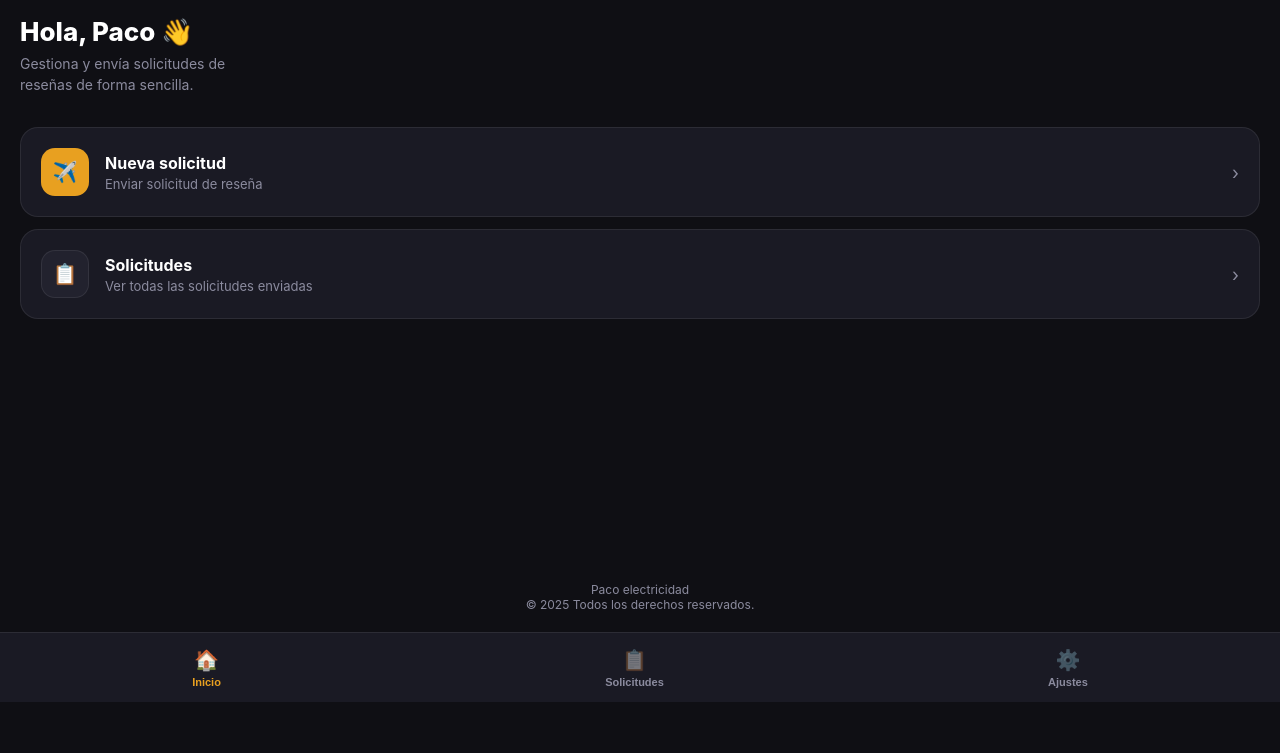
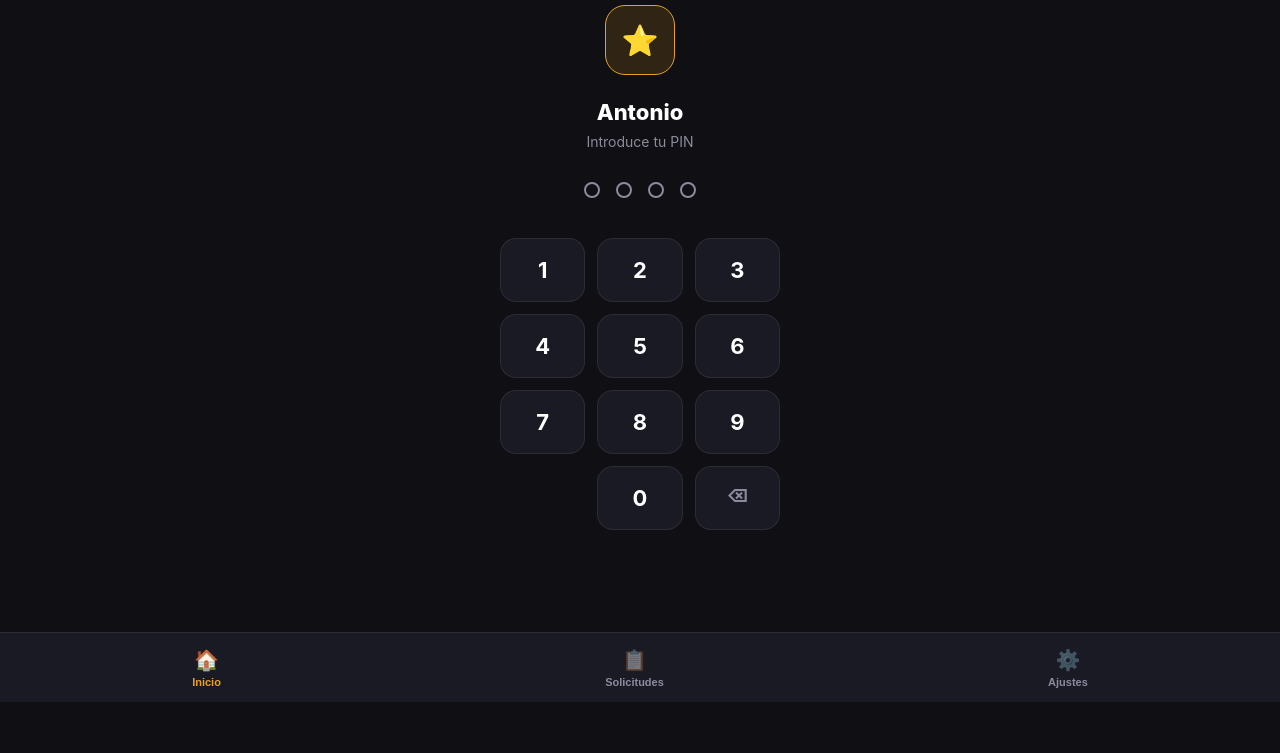
Before and after one commit to infoquintastar-maker/quintastar, a website: page public/index.html in a window 1280 px wide. Shown: the part 98-851 px from the top of the page. Before the commit the page ends 800 px from the top, so only its background shows below. Drawn offline with Linux system fonts and the light colour scheme.

Commit message:
Add PIN input screen and functionality

```diff
--- a/public/index.html
+++ b/public/index.html
@@ -78,9 +78,49 @@
     .nav-label{font-size:11px;color:var(--text-dim);font-weight:600}
     .nav-item.active .nav-icon{opacity:1}
     .nav-item.active .nav-label{color:var(--gold)}
+    .pin-wrap{flex:1;display:flex;flex-direction:column;align-items:center;justify-content:center;padding:40px 24px}
+.pin-logo{width:70px;height:70px;background:var(--gold-dim);border:1.5px solid var(--gold);border-radius:20px;display:flex;align-items:center;justify-content:center;font-size:30px;margin-bottom:24px}
+.pin-title{font-size:22px;font-weight:800;margin-bottom:8px;text-align:center}
+.pin-sub{font-size:14px;color:var(--text-dim);margin-bottom:32px;text-align:center}
+.pin-dots{display:flex;gap:16px;margin-bottom:40px}
+.pin-dot{width:16px;height:16px;border-radius:50%;border:2px solid var(--text-dim);transition:all .15s}
+.pin-dot.filled{background:var(--gold);border-color:var(--gold)}
+.pin-dot.shake{background:#EF4444;border-color:#EF4444}
+.pin-keypad{display:grid;grid-template-columns:repeat(3,1fr);gap:12px;width:100%;max-width:280px}
+.pin-key{padding:18px;background:var(--card);border:1px solid var(--border);border-radius:16px;font-size:22px;font-weight:700;text-align:center;cursor:pointer;-webkit-tap-highlight-color:transparent;user-select:none;transition:transform .1s}
+.pin-key:active{background:var(--card2);transform:scale(0.93)}
+.pin-key.del{font-size:18px;color:var(--text-dim)}
+.pin-empty{background:none !important;border:none !important;cursor:default}
   </style>
 </head>
 <body>
+  <div id="screen-pin" class="screen active">
+  <div class="pin-wrap">
+    <div class="pin-logo">⭐</div>
+    <div class="pin-title">Antonio</div>
+    <div class="pin-sub">Introduce tu PIN</div>
+    <div class="pin-dots">
+      <div class="pin-dot" id="d0"></div>
+      <div class="pin-dot" id="d1"></div>
+      <div class="pin-dot" id="d2"></div>
+      <div class="pin-dot" id="d3"></div>
+    </div>
+    <div class="pin-keypad">
+      <div class="pin-key" onclick="pk('1')">1</div>
+      <div class="pin-key" onclick="pk('2')">2</div>
+      <div class="pin-key" onclick="pk('3')">3</div>
+      <div class="pin-key" onclick="pk('4')">4</div>
+      <div class="pin-key" onclick="pk('5')">5</div>
+      <div class="pin-key" onclick="pk('6')">6</div>
+      <div class="pin-key" onclick="pk('7')">7</div>
+      <div class="pin-key" onclick="pk('8')">8</div>
+      <div class="pin-key" onclick="pk('9')">9</div>
+      <div class="pin-key pin-empty"></div>
+      <div class="pin-key" onclick="pk('0')">0</div>
+      <div class="pin-key del" onclick="pk('del')">⌫</div>
+    </div>
+  </div>
+</div>
 <nav class="bottom-nav">
   <button class="nav-item active" id="nav-inicio" onclick="showScreen('home')"><span class="nav-icon">🏠</span><span class="nav-label">Inicio</span></button>
   <button class="nav-item" id="nav-sol" onclick="showScreen('solicitudes')"><span class="nav-icon">📋</span><span class="nav-label">Solicitudes</span></button>
@@ -168,6 +208,19 @@
   </div>
 </div>
 <script>
+  const APP_PIN='1234';
+let pinVal='';
+function pk(v){
+  if(v==='del'){pinVal=pinVal.slice(0,-1);}
+  else if(pinVal.length<4){pinVal+=v;}
+  for(let i=0;i<4;i++){const d=document.getElementById('d'+i);d.classList.remove('filled','shake');if(i<pinVal.length)d.classList.add('filled');}
+  if(pinVal.length===4)setTimeout(checkPin,150);
+}
+function checkPin(){
+  if(pinVal===APP_PIN){sessionStorage.setItem('pok','1');document.getElementById('screen-pin').classList.remove('active');showScreen('home');}
+  else{for(let i=0;i<4;i++)document.getElementById('d'+i).classList.add('shake');setTimeout(()=>{pinVal='';for(let i=0;i<4;i++){const d=document.getElementById('d'+i);d.classList.remove('filled','shake');}},700);}
+}
+if(sessionStorage.getItem('pok')==='1'){document.getElementById('screen-pin').classList.remove('active');showScreen('home');}
   const CC='+34';
   function showScreen(n){document.querySelectorAll('.screen').forEach(s=>s.classList.remove('active'));document.getElementById('screen-'+n).classList.add('active');document.querySelectorAll('.nav-item').forEach(x=>x.classList.remove('active'));const m={home:'nav-inicio',nueva:'nav-inicio',success:'nav-inicio',solicitudes:'nav-sol',ajustes:'nav-ajustes'};if(m[n])document.getElementById(m[n]).classList.add('active');if(n==='solicitudes')loadSolicitudes();window.scrollTo(0,0)}
   function newRequest(){document.getElementById('contact-name').value='';document.getElementById('contact-phone').value='';document.getElementById('error-msg').style.display='none';const b=document.getElementById('submit-btn');b.disabled=false;b.innerHTML='<span>✈️</span> Enviar solicitud';showScreen('nueva')}
```
